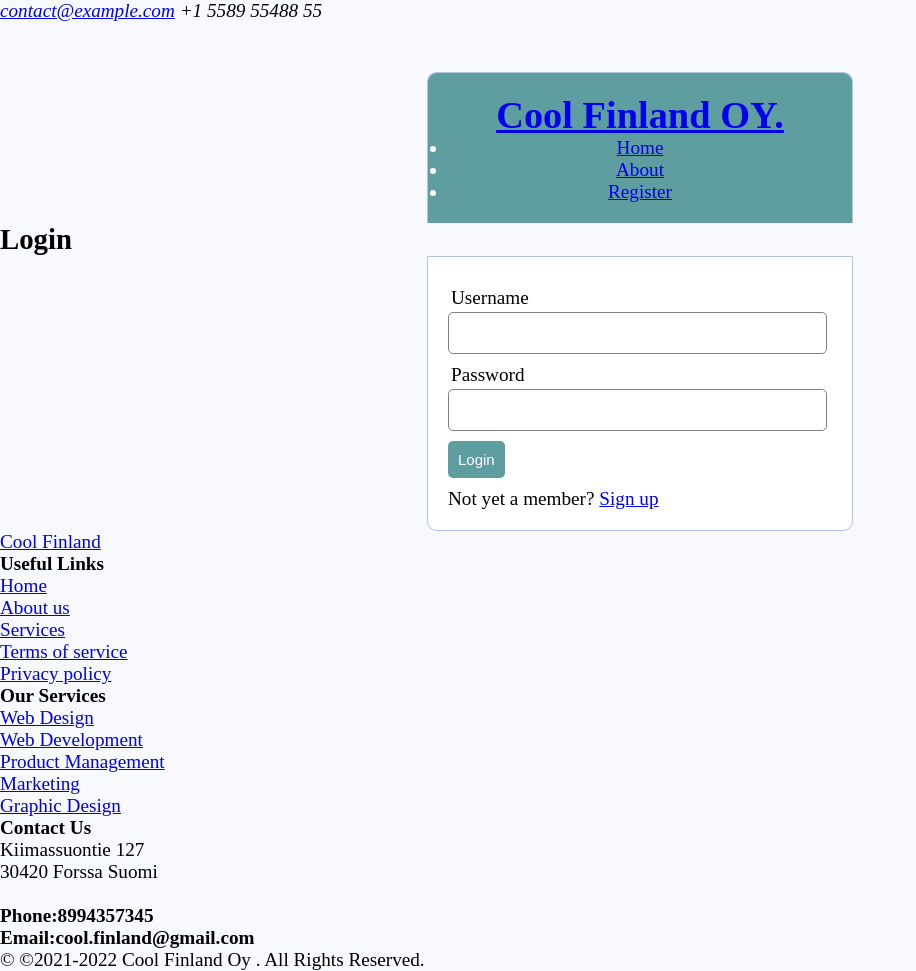
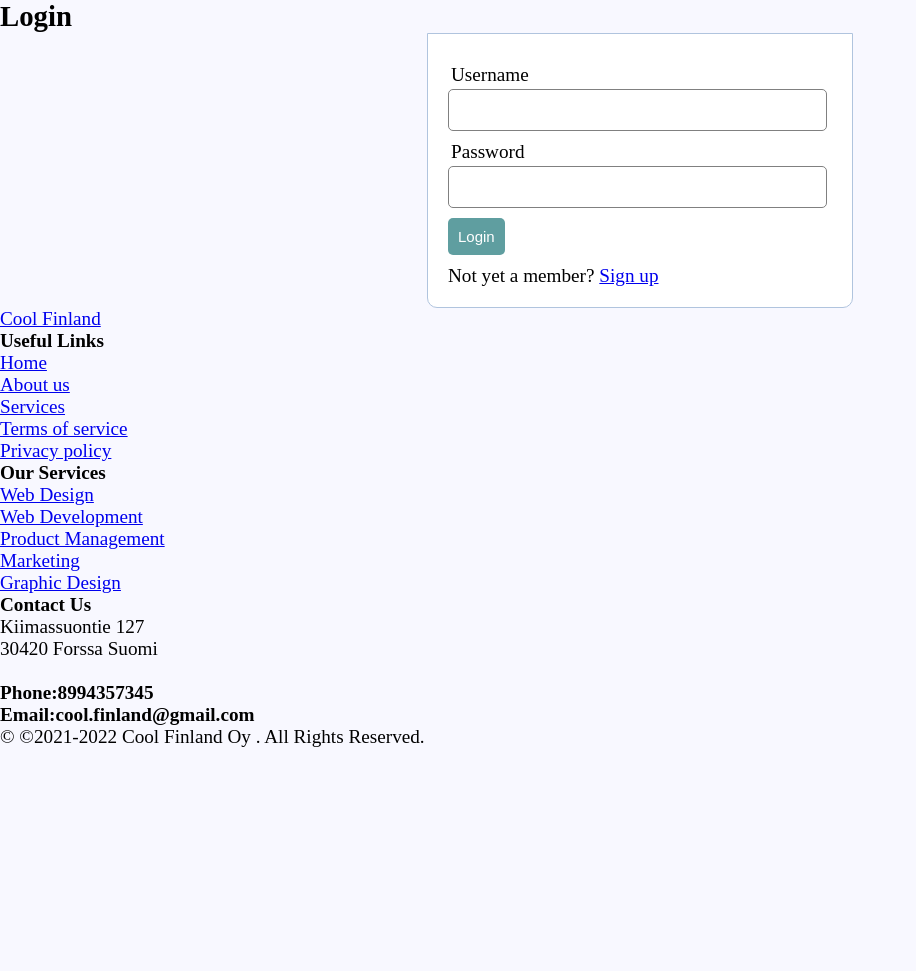
Before and after one commit to Arttu21003/DesignFactoryProject, a PHP site: page /SignUpForm/login.php in a window 1280 px wide. Shown: the whole page, without its empty margins (0-916 px from the left). After the commit the page ends 747 px from the top, so only its background shows below. Run offline with PHP 8.4, Linux system fonts and the light colour scheme.

Commit message:
header removal from Login

```diff
--- a/SignUpForm/login.php
+++ b/SignUpForm/login.php
@@ -8,46 +8,6 @@
 
 
 </head>
-
-<header>
-
-<!-- ======= Header ======= -->
-<section id="topbar" class="topbar d-flex align-items-center">
-    <div class="container d-flex justify-content-center justify-content-md-between">
-      <div class="contact-info d-flex align-items-center">
-        <i class="bi bi-envelope d-flex align-items-center"><a href="mailto:contact@example.com">contact@example.com</a></i>
-        <i class="bi bi-phone d-flex align-items-center ms-4"><span>+1 5589 55488 55</span></i>
-      </div>
-      <div class="social-links d-none d-md-flex align-items-center">
-        <a href="#" class="twitter"><i class="bi bi-twitter"></i></a>
-        <a href="#" class="facebook"><i class="bi bi-facebook"></i></a>
-        <a href="#" class="instagram"><i class="bi bi-instagram"></i></a>
-        <a href="#" class="linkedin"><i class="bi bi-linkedin"></i></i></a>
-      </div>
-    </div>
-  </section><!-- End Top Bar -->
-
-  <header id="header" class="header d-flex align-items-center">
-
-    <div class="container-fluid container-xl d-flex align-items-center justify-content-between">
-      <a href="index.html" class="logo d-flex align-items-center">
-        <!-- Uncomment the line below if you also wish to use an image logo -->
-        <!-- <img src="assets/img/logo.png" alt=""> -->
-        <h1>Cool Finland OY<span>.</span></h1>
-      </a>
-      <nav id="navbar" class="navbar">
-        <ul>
-        <li><a href="#hero">Home</a></li>
-          <li><a href="../Code/aboutus.html">About</a></li>
-          <li><a href="../SignUpForm/register.php">Register</a></li>
-
-      </nav><!-- .navbar -->
-
-      <i class="mobile-nav-toggle mobile-nav-show bi bi-list"></i>
-      <i class="mobile-nav-toggle mobile-nav-hide d-none bi bi-x"></i>
-
-    </div>
-</header>
 <body>
   <div class="">
   	<h2>Login</h2>
```
